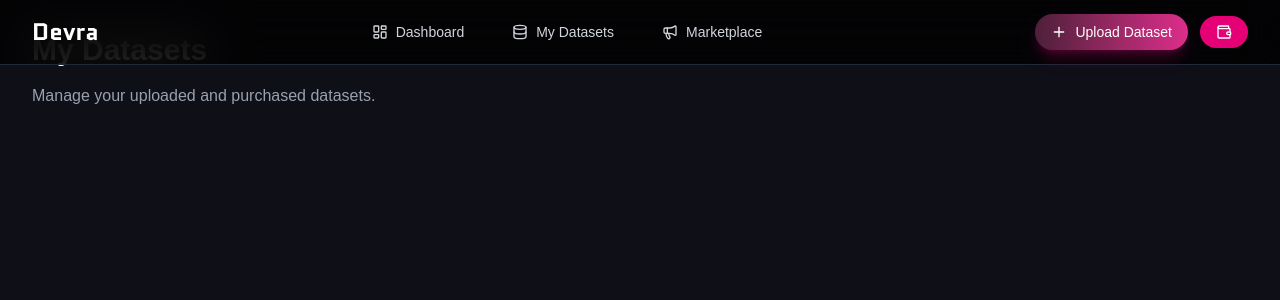
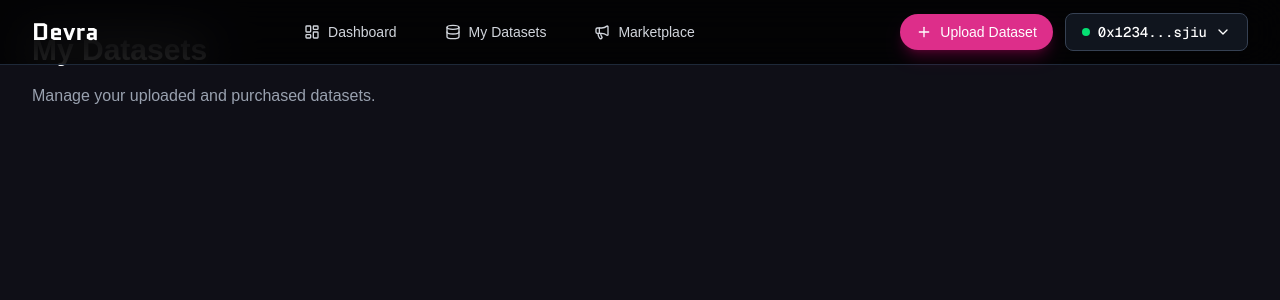
Before and after one commit to Nebulaz7/Devra, a Next.js app in the folder devra-frontend/: page /datasets in a window 1280 px wide. Shown: the top 300 px of the page. Built offline with nearby package versions, Linux system fonts and the light colour scheme.

Commit message:
feat(nav): update wallet address handling and improve button styles

```diff
--- a/devra-frontend/app/components/sidebar.tsx
+++ b/devra-frontend/app/components/sidebar.tsx
@@ -37,6 +37,7 @@ const Nav = () => {
   // Close mobile menu when route changes
   useEffect(() => {
     setIsMobileMenuOpen(false);
+    setWalletAddress("0x1234ihdiuhsuisjiu");
   }, []);
 
   // Prevent body scroll when mobile menu is open
@@ -170,7 +171,7 @@ const Nav = () => {
               <motion.button
                 whileHover={{ scale: 1.02 }}
                 whileTap={{ scale: 0.98 }}
-                className="hidden lg:flex items-center gap-2 px-4 py-2 bg-gradient-to-r from-pink-400/30 to-pink-500/90 hover:bg-pink-600 text-white rounded-full cursor-pointer font-medium text-sm transition-all duration-200 shadow-lg shadow-pink-600/25"
+                className="hidden lg:flex items-center gap-2 px-4 py-2 bg-pink-500/90 hover:bg-pink-600 text-white rounded-full cursor-pointer font-medium text-sm transition-all duration-200 shadow-lg shadow-pink-600/25"
               >
                 <Plus className="w-4 h-4" />
                 <span>Upload Dataset</span>
@@ -180,7 +181,7 @@ const Nav = () => {
               <motion.button
                 whileHover={{ scale: 1.05 }}
                 whileTap={{ scale: 0.95 }}
-                className="hidden cursor-pointer md:flex lg:hidden items-center gap-1 px-3 py-2 bg-gradient-to-r from-pink-400/30 to-pink-500/90 hover:bg-pink-600 text-white rounded-full font-medium text-sm transition-all duration-200"
+                className="hidden cursor-pointer md:flex lg:hidden items-center gap-1 px-3 py-2 bg-pink-500/90 hover:bg-pink-600 text-white rounded-full font-medium text-sm transition-all duration-200"
               >
                 <Plus className="w-4 h-4" />
                 <span>Upload</span>
@@ -190,7 +191,7 @@ const Nav = () => {
               <motion.button
                 whileHover={{ scale: 1.05 }}
                 whileTap={{ scale: 0.95 }}
-                className="md:hidden px-3 py-2 bg-gradient-to-r from-pink-400/30 to-pink-500/90 hover:bg-pink-600 cursor-pointer text-white rounded-full transition-all duration-200"
+                className="md:hidden px-3 py-2 bg-pink-500/90 hover:bg-pink-600 cursor-pointer text-white rounded-full transition-all duration-200"
               >
                 <Plus className="w-5 h-5" />
               </motion.button>
@@ -202,7 +203,7 @@ const Nav = () => {
                     onClick={() =>
                       setIsWalletDropdownOpen(!isWalletDropdownOpen)
                     }
-                    className="flex items-center gap-1.5 sm:gap-2 px-2 sm:px-3 lg:px-4 py-2 bg-gray-800/50 hover:bg-gray-700/50 border border-gray-700 rounded-lg text-white text-xs sm:text-sm font-medium transition-all duration-200"
+                    className="flex items-center gap-1.5 cursor-pointer sm:gap-2 px-2 sm:px-3 lg:px-4 py-2 bg-gray-800/50 hover:bg-gray-700/50 border border-gray-700 rounded-lg text-white text-xs sm:text-sm font-medium transition-all duration-200"
                     whileHover={{ scale: 1.02 }}
                     whileTap={{ scale: 0.98 }}
                   >
@@ -244,7 +245,7 @@ const Nav = () => {
 
                           <button
                             onClick={copyAddress}
-                            className="flex items-center gap-3 w-full px-4 py-2.5 text-sm text-gray-300 hover:text-white hover:bg-gray-800 transition-colors duration-200"
+                            className="flex items-center cursor-pointer gap-3 w-full px-4 py-2.5 text-sm text-gray-300 hover:text-white hover:bg-gray-800 transition-colors duration-200"
                           >
                             <Copy className="w-4 h-4" />
                             {copySuccess ? "Copied!" : "Copy Address"}
@@ -252,7 +253,7 @@ const Nav = () => {
 
                           <button
                             onClick={handleDisconnect}
-                            className="flex items-center gap-3 w-full px-4 py-2.5 text-sm text-red-400 hover:text-red-300 hover:bg-gray-800 transition-colors duration-200"
+                            className="flex items-center cursor-pointer gap-3 w-full px-4 py-2.5 text-sm text-red-400 hover:text-red-300 hover:bg-gray-800 transition-colors duration-200"
                           >
                             <LogOut className="w-4 h-4" />
                             Disconnect
@@ -344,14 +345,14 @@ const Nav = () => {
                       <div className="flex gap-2 mt-3">
                         <button
                           onClick={copyAddress}
-                          className="flex-1 flex items-center justify-center gap-2 px-3 py-2 text-xs bg-gray-700 hover:bg-gray-600 text-white rounded transition-colors"
+                          className="flex-1 flex items-center cursor-pointer justify-center gap-2 px-3 py-2 text-xs bg-gray-700 hover:bg-gray-600 text-white rounded transition-colors"
                         >
                           <Copy className="w-3 h-3" />
                           {copySuccess ? "Copied!" : "Copy"}
                         </button>
                         <button
                           onClick={handleDisconnect}
-                          className="flex-1 flex items-center justify-center gap-2 px-3 py-2 text-xs bg-red-600/20 hover:bg-red-600/30 text-red-400 rounded transition-colors"
+                          className="flex-1 flex items-center cursor-pointer justify-center gap-2 px-3 py-2 text-xs bg-red-600/20 hover:bg-red-600/30 text-red-400 rounded transition-colors"
                         >
                           <LogOut className="w-3 h-3" />
                           Disconnect
```
